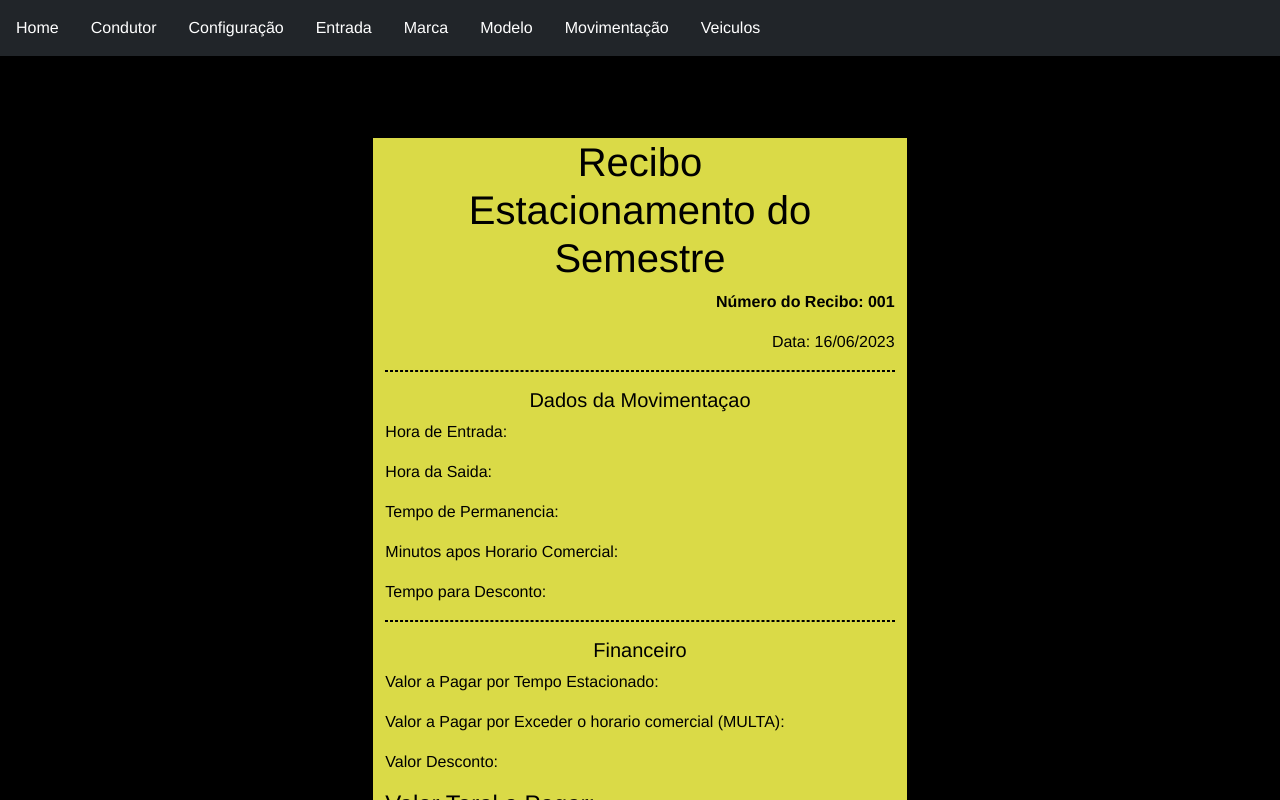
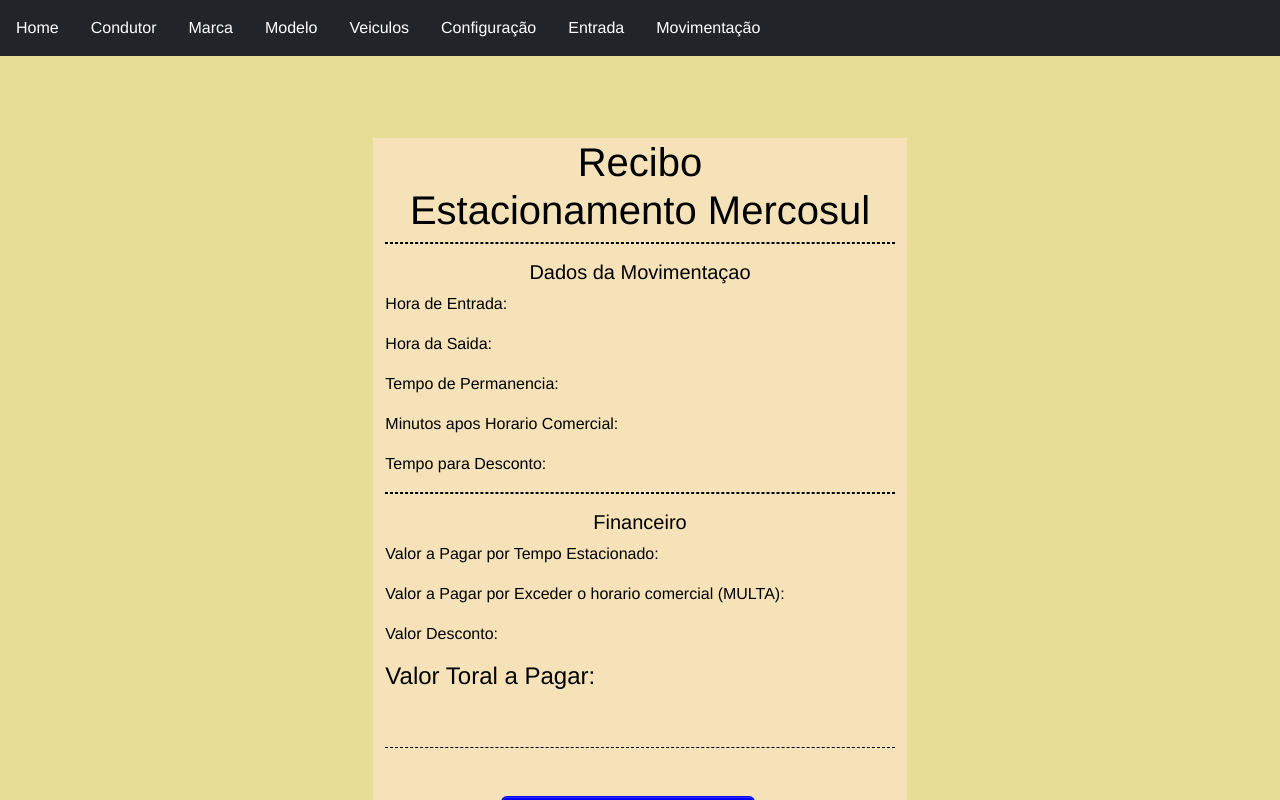
Before and after one commit to NicolasAoyama/Estacionamento-client, a Vue app: page /FinalMovimentacao in a window 1280 px wide. Shown: the top 800 px of the page. Built offline with nearby package versions, Linux system fonts and the light colour scheme.

Commit message:
Apresentando aq

```diff
--- a/src/App.vue
+++ b/src/App.vue
@@ -1,14 +1,21 @@
 <template>
 
   <nav class="navbar navbar-expand navbar-dark bg-dark fixed-top">
-
     <ul class="nav nav-pills nav-fill">
-
       <li class="nav-item">
         <router-link to="/" class="nav-link">Home</router-link>
       </li>
       <li class="nav-item">
         <router-link to="/ListCondutor" class="nav-link">Condutor</router-link>
+      </li>
+      <li class="nav-item">
+        <router-link to="/ListMarca" class="nav-link">Marca</router-link>
+      </li>
+      <li class="nav-item">
+        <router-link to="/ListModelo" class="nav-link">Modelo</router-link>
+      </li>
+      <li class="nav-item">
+        <router-link to="/ListVeiculo" class="nav-link">Veiculos</router-link>
       </li>
       <li class="nav-item">
         <router-link to="/ListConfiguracao" class="nav-link">Configuração</router-link>
@@ -17,16 +24,7 @@
         <router-link to="/Entrada" class="nav-link">Entrada</router-link>
       </li>
       <li class="nav-item">
-        <router-link to="/ListMarca" class="nav-link">Marca</router-link>
-      </li>
-      <li class="nav-item">
-        <router-link to="/ListModelo" class="nav-link">Modelo</router-link>
-      </li>
-      <li class="nav-item">
         <router-link to="/ListMovimentacao" class="nav-link">Movimentação</router-link>
-      </li>
-      <li class="nav-item">
-        <router-link to="/ListVeiculo" class="nav-link">Veiculos</router-link>
       </li>
 
 
@@ -45,7 +43,7 @@
 
 
 // Variable overrides first
-$primary: #900;
+$primary: #b7023f;
 $enable-shadows: true;
 $prefix: "mo-";
 
@@ -60,7 +58,7 @@ $prefix: "mo-";
   -webkit-font-smoothing: antialiased;
   -moz-osx-font-smoothing: grayscale;
   text-align: center;
-  color: #2c3e50;
+  color: #b7023f;
 }
 
 nav {
@@ -68,10 +66,10 @@ nav {
 
   a {
     font-weight: bold;
-    color: #2c3e50;
+    color: #b7023f;
 
     &.router-link-exact-active {
-      color: #42b983;
+      color: #b7023f;
     }
   }
 }
@@ -81,8 +79,8 @@ nav {
 }
 
 body {
-    background-color: black;
-    padding-top: 90px; /* ou qualquer valor que seja a altura da sua navbar */
+    background-color: #e7dd96;
+    padding-top: 90px;
   }
 
 .custom-text-color{
--- a/src/views/Condutor/ListCondutor.vue
+++ b/src/views/Condutor/ListCondutor.vue
@@ -3,7 +3,7 @@
 
     <div class="container">
           <div class="d-flex justify-center align-items-center bg-dark">
-            <h2 class="col-10 display-3 custom-text-color " >Lista de Condutor</h2>
+            <h2 class="col-10 display-3 custom-text-color " >Condutores</h2>
             <div class="col-2">
               <router-link to="/Adicionar-Condutor" class="btn btn-success  " >
                 <svg xmlns="http://www.w3.org/2000/svg" width="16" height="16" fill="currentColor" class="bi bi-person-plus" viewBox="0 0 16 16">
--- a/src/views/HomeView.vue
+++ b/src/views/HomeView.vue
@@ -3,22 +3,22 @@
   <div class="container">
 
     <div class="text-center mb-5">
-        <h1 class="display-4 custom-text-color">Bem Vindo ao Estacionamento</h1>
-        <h5 class=" custom-text-color">Otimo dia de Trabalho</h5>
+        <h1 class="display-4 custom-text-color">Estacionamento Mercosul</h1>
+        <img src="@/assets/EstacionamentoLogo.jpg" class="LogoE" alt="Logo do Estacionamento">
         <div id="clock"></div>
 
 
     </div>
-
-    <div class="col-12 mt-4 mb-4">
-      <router-link to="/Entrada" class="btn btn-success btn-lg col-6" >Registrar Entrada</router-link>
-    </div>
-
-
+    <div class="d-flex justify-center align-items-center bg-dark">
+            <h2 class="d-flex justify-center align-items-center custom-text-color " >Movimentacoes Abertas</h2>
+            <div class="col-2">
+            </div>
+          </div>
     <table class="table table-bordered table-dark">
 
       <thead >
         <tr>
+
           <th class="col-4"> Condutor</th>
           <th class="col-4"> Placa</th>
           <th class="col-5"> Hora Entrada</th>
@@ -156,4 +156,9 @@ methods: {
     background-position: center;
     color: transparent;
 }
+.LogoE{
+  max-width: 200px;
+  max-height: 200px;
+  border-radius: 50%;
+}
   </style>
--- a/src/views/Marca/ListMarca.vue
+++ b/src/views/Marca/ListMarca.vue
@@ -2,7 +2,7 @@
 
   <div class="container">
     <div class="d-flex justify-center align-items-center bg-dark">
-      <h2 class="col-10 display-3 custom-text-color " >Lista de  Marcas</h2>
+      <h2 class="col-10 display-3 custom-text-color " >Marcas</h2>
       <div class="col-2">
         <router-link to="/AddMarca" class="btn btn-success  " >
           <svg xmlns="http://www.w3.org/2000/svg" width="16" height="16" fill="currentColor" class="bi bi-person-plus" viewBox="0 0 16 16">
--- a/src/views/Modelo/ListModelo.vue
+++ b/src/views/Modelo/ListModelo.vue
@@ -1,7 +1,7 @@
 <template>
     <div class="container">
           <div class="d-flex justify-center align-items-center bg-dark">
-            <h2 class="col-10 display-3 custom-text-color " >Lista de Modelo</h2>
+            <h2 class="col-10 display-3 custom-text-color " >Modelos</h2>
             <div class="col-2">
               <router-link to="/AddModelo" class="btn btn-success  " >
                 <svg xmlns="http://www.w3.org/2000/svg" width="16" height="16" fill="currentColor" class="bi bi-person-plus" viewBox="0 0 16 16">
--- a/src/views/Movimentacao/FinalMovimentacao.vue
+++ b/src/views/Movimentacao/FinalMovimentacao.vue
@@ -1,14 +1,8 @@
 <template>
     <div class="container col-5 mt-5 bg-notinha">
 
-        <h1 class="mt-4">Recibo <br> Estacionamento do Semestre</h1>
+        <h1 class="mt-4">Recibo <br> Estacionamento Mercosul</h1>
 
-        <div class="row">
-            <div class="col-md-12 text-end">
-                <p class="fw-bold">Número do Recibo: 001</p>
-                <p>Data: 16/06/2023</p>
-            </div>
-        </div>
 
 
         <div class="dashed-line"></div>
@@ -140,9 +134,6 @@
 
         <div class="row mt-3">
 
-            <div class="row justify-content-center mt-4">
-                <button type="button" class="btn btn-primary mt-4 col-6" data-bs-toggle="modal" data-bs-target="#modalRecibo">Imprimir Recibo</button>
-             </div>
             <div class="row justify-content-center mt-2">
                 <router-link to="/ListMovimentacao" class="btn btn-primary-voltar mt-4 col-6">Voltar</router-link>
             </div>
@@ -301,7 +292,7 @@ methods: {
 
 <style>
 .bg-notinha{
-    background-color: rgba(255, 255, 84, 0.856);
+    background-color: #f5e2b8;
     color: black;
 
 }
--- a/src/views/Movimentacao/FinalizarMovimentacao.vue
+++ b/src/views/Movimentacao/FinalizarMovimentacao.vue
@@ -3,24 +3,15 @@
     <div class="container">
 
       <div class="text-center mb-5">
-        <h1 class="display-4 custom-text-color">Registrar Saida</h1>
+        <h1 class="display-4 custom-text-color">Finalizar Movimentacao</h1>
       </div>
-
-
-
-
       <table class="table table-bordered table-dark">
-
         <thead >
           <tr>
             <th class="col-4"> Condutor</th>
             <th class="col-4"> Veiculo</th>
-            <th class="col-4"> Hora Entrada</th>
-
-
-
+            <th class="col-4"> Movimentacao</th>
           </tr>
-
         </thead>
 
         <tbody >
@@ -28,8 +19,8 @@
           <tr  scope="row">
 
             <td v-if="movimentacao.condutor">
-                <td>Nome: {{ movimentacao.condutor.nomeCondutor}}</td><br>
-                <td>Cpf: {{ movimentacao.condutor.cpf }} </td><br>
+                <td>Nome: {{ movimentacao.condutor.nomeCondutor}}</td><br><br><br>
+                <td>Cpf: {{ movimentacao.condutor.cpf }} </td><br><br><br>
                 <td>Telefone: {{ movimentacao.condutor.telefone}}</td>
             </td>
 
@@ -41,7 +32,8 @@
                 <td>Ano: {{ movimentacao.veiculo.ano}}</td><br>
             </td>
             <td>
-              <td>Entrada: {{movimentacao.entrada}}</td>
+              <td>Entrada: {{movimentacao.entrada}}</td><br>
+              <td>Saida: {{movimentacao.saida}}</td>
               <br>
 
 
@@ -204,9 +196,12 @@ methods: {
   onClickRegistraSaida(){
 
       this.MovimentacaoClient.finalizar(this.movimentacao.id)
+
         .then(sucess => {
 
             this.movimentacao = new Movimentacao();
+            this.movimentacao.tempoTotalHora = 10;
+            this.movimentacao.valorTotal = 20;
             this.mensagem.ativo = true;
             this.mensagem.mensagem = sucess;
             this.mensagem.titulo = "Parabens. ";
@@ -218,7 +213,6 @@ methods: {
             this.mensagem.titulo = "Error. ";
             this.mensagem.css = "alert alert-danger alert-dismissible fade show";
           });
-
     }
 
 
--- a/src/views/Movimentacao/ListMovimentacao.vue
+++ b/src/views/Movimentacao/ListMovimentacao.vue
@@ -3,7 +3,7 @@
 
     <div class="container">
           <div class="d-flex justify-center align-items-center bg-dark">
-            <h2 class="col-10 display-3 custom-text-color " >Lista de Movimentaçoes</h2>
+            <h2 class="col-10 display-3 custom-text-color " >Movimentaçoes</h2>
           </div>
 
 
--- a/src/views/Veiculo/ListVeiculo.vue
+++ b/src/views/Veiculo/ListVeiculo.vue
@@ -2,7 +2,7 @@
 
     <div class="container">
       <div class="d-flex justify-center align-items-center bg-dark">
-        <h2 class="col-10 display-3 custom-text-color " >Lista de  Veiculos</h2>
+        <h2 class="col-10 display-3 custom-text-color " >Veiculos</h2>
         <div class="col-2">
           <router-link to="/AddVeiculo" class="btn btn-success  " >
             <svg xmlns="http://www.w3.org/2000/svg" width="16" height="16" fill="currentColor" class="bi bi-person-plus" viewBox="0 0 16 16">
```
Also changed, not shown: src/client/Marca.client.ts (+0 -9 lines), src/assets/EstacionamentoLogo.jpg (added).
